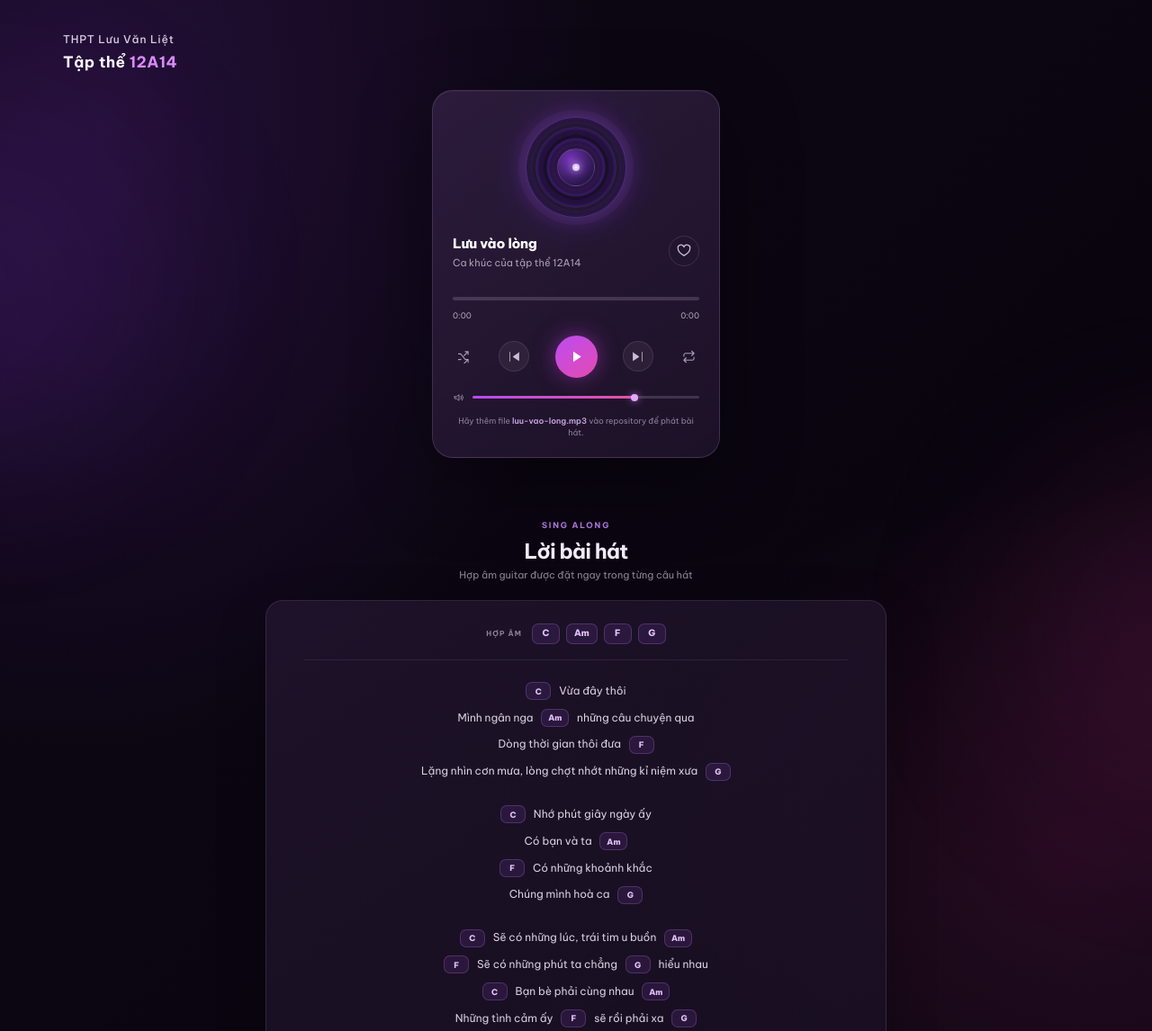
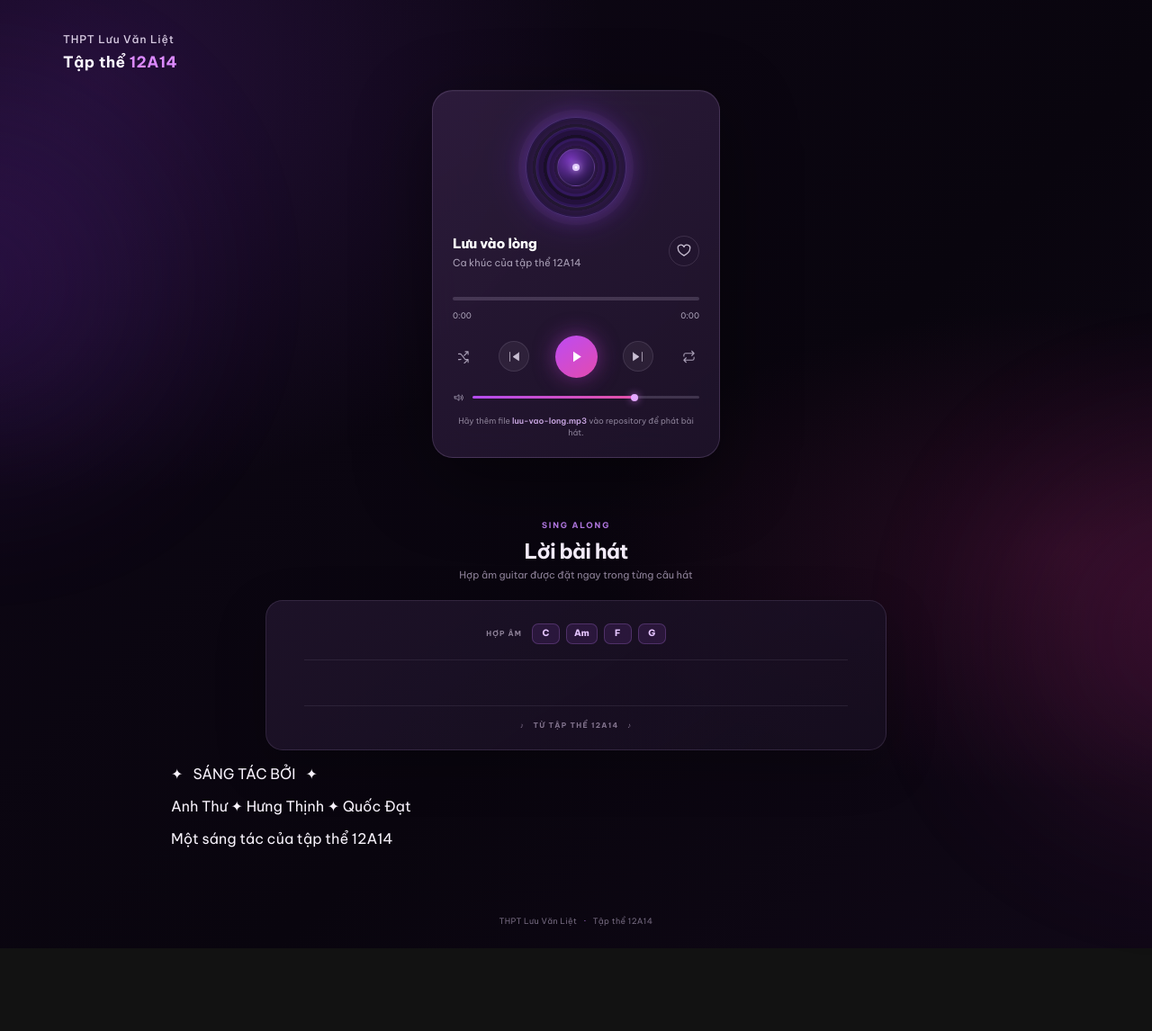
Before and after one commit to datnguyenvinhlong2k9-stack/lvl12a14, a plain HTML site: page index.html in a window 1280 px wide. Shown: the top 1146 px of the page at 90% size. After the commit the page ends 1054 px from the top, so only its background shows below. Drawn offline with Linux system fonts and the light colour scheme.

Commit message:
Update index.html

```diff
--- a/index.html
+++ b/index.html
@@ -93,10 +93,25 @@
         <div id="lyricsContent" class="lyrics-content"></div>
         <div class="lyrics-signoff">♪ &nbsp; TỪ TẬP THỂ 12A14 &nbsp; ♪</div>
       </article>
+
+    </section>
+
+    <!-- PHẦN THÔNG TIN TÁC GIẢ -->
+    <section class="credits-section" aria-label="Thông tin sáng tác">
+      <p class="credits-label">✦ &nbsp; SÁNG TÁC BỞI &nbsp; ✦</p>
+
+      <div class="credits-names">
+        <span class="credit-name">Anh Thư</span>
+        <span class="credit-separator">✦</span>
+        <span class="credit-name">Hưng Thịnh</span>
+        <span class="credit-separator">✦</span>
+        <span class="credit-name">Quốc Đạt</span>
+      </div>
+
+      <p class="credits-caption">
+        Một sáng tác của tập thể 12A14
+      </p>
     </section>
   </main>
 
   <footer>THPT Lưu Văn Liệt <span>·</span> Tập thể 12A14</footer>
-  <script src="script.js"></script>
-</body>
-</html>
```
